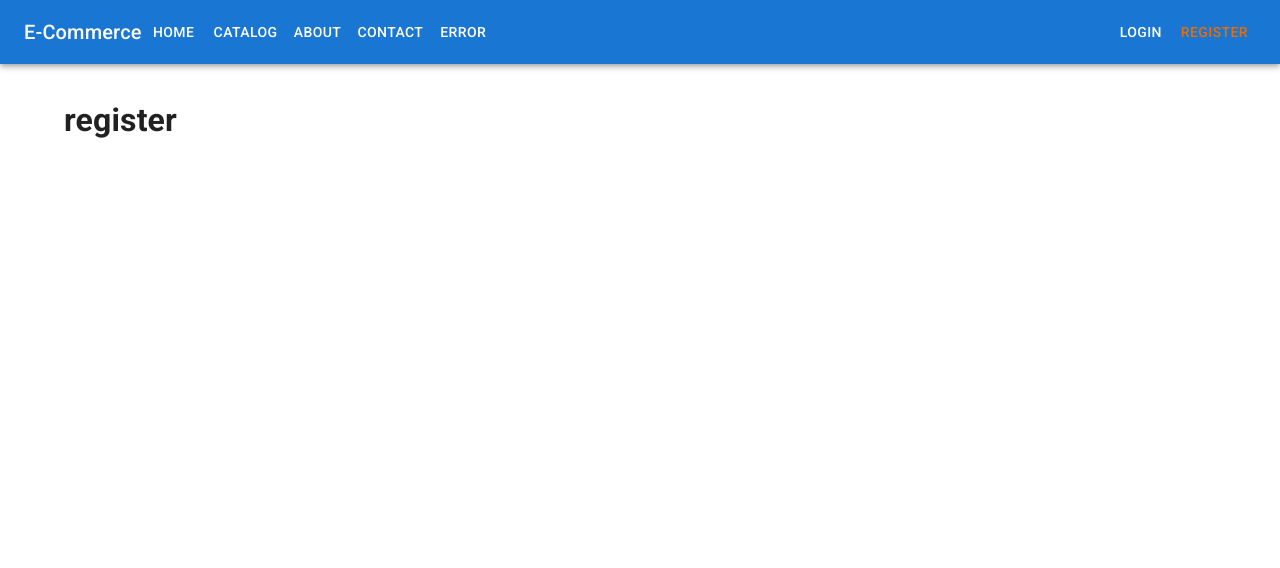
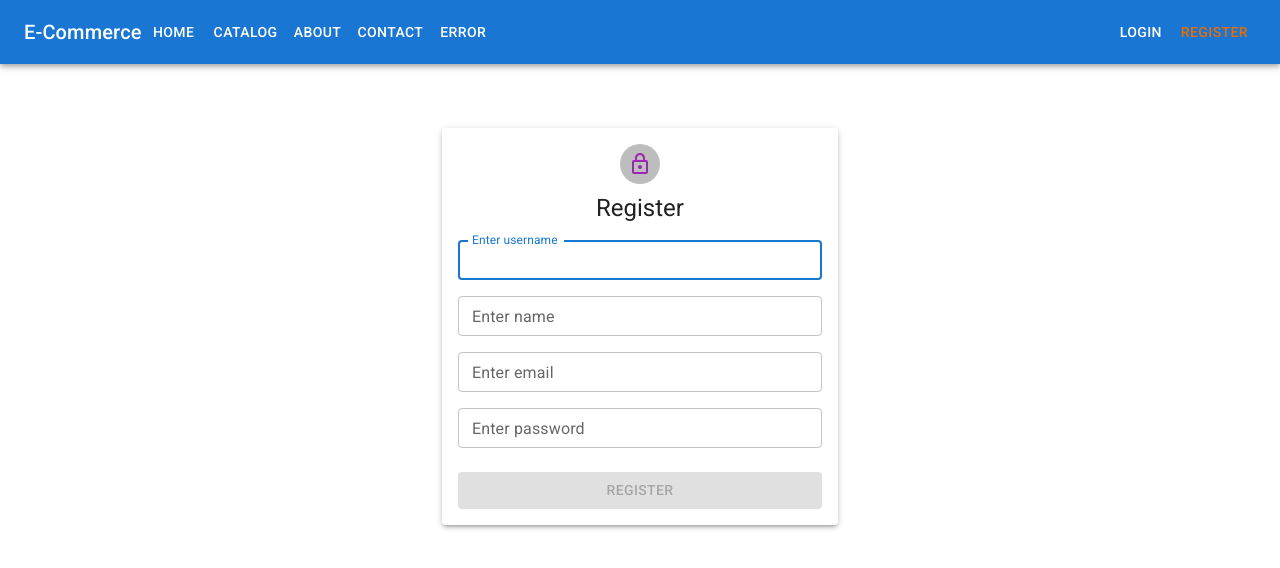
Before and after one commit to maliayik/e-commerce-react, a React (Vite) app in the folder Client/: page /register in a window 1280 px wide. Shown: the top 568 px of the page. Built offline with nearby package versions, Linux system fonts and the light colour scheme; no server answers; some icons are missing.

Commit message:
Creating User

```diff
--- a/Client/src/components/App.tsx
+++ b/Client/src/components/App.tsx
@@ -1,12 +1,12 @@
-import {CircularProgress, Container, CssBaseline} from "@mui/material";
-import {Outlet} from "react-router";
-import {ToastContainer} from "react-toastify";
-import {useEffect, useState} from "react";
-import {useAppDispatch} from "../store/store.ts";
-import {getCart} from "../pages/cart/cartSlice.ts";
-import Header from "./Header.tsx";
-import {getUser} from "../pages/account/AccountSlice.ts";
-
+import { useEffect, useState } from "react";
+import { CircularProgress, Container, CssBaseline } from "@mui/material";
+import { Outlet } from "react-router";
+import { ToastContainer } from "react-toastify";
+import 'react-toastify/dist/ReactToastify.css';
+import { useAppDispatch } from "../store/store";
+import { getCart } from "../pages/cart/cartSlice";
+import Header from "./Header";
+import { getUser } from "../pages/account/AccountSlice";
 
 function App() {
 
@@ -19,21 +19,22 @@ function App() {
     }
 
     useEffect(() => {
+
         initApp().then(() => setLoading(false));
+
     }, []);
 
-    if (loading) return <CircularProgress/>;
+    if(loading) return <CircularProgress />;
 
     return (
-        < >
-            <ToastContainer position={"bottom-right"} hideProgressBar theme={"colored"}/>
-            <CssBaseline></CssBaseline>
-            <Header></Header>
+        <>
+            <ToastContainer position="bottom-right" hideProgressBar theme="colored" />
+            <CssBaseline />
+            <Header />
             <Container>
-                <Outlet></Outlet>
+                <Outlet />
             </Container>
         </>
-
     )
 }
 
--- a/Client/src/pages/account/RegisterPage.tsx
+++ b/Client/src/pages/account/RegisterPage.tsx
@@ -1,5 +1,113 @@
+import {Avatar, Box, Container, Paper, TextField, Typography} from "@mui/material";
+import {LockOutlined} from "@mui/icons-material";
+import {FieldValues, useForm} from "react-hook-form";
+import {LoadingButton} from "@mui/lab";
+import {useNavigate} from "react-router";
+import {toast} from "react-toastify";
+import requests from "../../api/requests.ts";
+
 export default function RegisterPage() {
+
+    const navigate = useNavigate();
+
+    const {register, handleSubmit, setError, formState: {errors, isSubmitting, isValid}} = useForm({
+        defaultValues: {
+            username: "",
+            password: "",
+            name: "",
+            email: ""
+        },
+        mode: "onTouched"
+    });
+
+    async function submitForm(data: FieldValues) {
+        requests.Account.register(data)
+            .then(() => {
+                toast.success("user created.");
+                navigate("/login")
+            }).catch(result => {
+            const {data: errors} = result;
+
+            errors.forEach((error: any) => {
+                if (error.code == "DuplicateUserName") {
+                    setError("username", {message: error.description});
+                } else if (error.code == "DuplicateEmail") {
+                    setError("email", {message: error.description});
+                }
+            });
+        });
+    }
+
+
     return (
-    <h1>register</h1>
+        <Container maxWidth={"xs"}>
+            <Paper sx={{marginTop: 8, padding: 2}} elevation={3}>
+                <Avatar sx={{mx: "auto", color: "secondary.main", textAlign: "center", mb: 1}}>
+                    <LockOutlined/>
+                </Avatar>
+                <Typography component={"h1"} variant={"h5"} sx={{textAlign: "center"}}>Register</Typography>
+                <Box component="form" onSubmit={handleSubmit(submitForm)} noValidate sx={{mt: 2}}>
+                    <TextField
+                        {...register("username", {required: "username is required"})}
+                        label={"Enter username"}
+                        fullWidth autoFocus
+                        sx={{mb: 2}}
+                        size={"small"}
+                        error={!!errors.username}
+                        helperText={errors.username?.message}> </TextField>
+
+                    <TextField
+                        {...register("name", {required: "name is required"})}
+                        label={"Enter name"}
+                        fullWidth
+                        sx={{mb: 2}}
+                        size={"small"}
+                        error={!!errors.name}
+                        helperText={errors.name?.message}> </TextField>
+
+                    <TextField
+                        {...register("email", {
+                            required: "email is required",
+                            pattern: {
+                                value: /^[\w-\.]+@([\w-]+\.)+[\w-]{2,4}$/,
+                                message: "email is not valid"
+
+                            }
+                        })}
+                        label={"Enter email"}
+                        fullWidth
+                        sx={{mb: 2}}
+                        size={"small"}
+                        error={!!errors.email}
+                        helperText={errors.email?.message}> </TextField>
+
+                    <TextField
+
+                        {...register("password", {
+                            required: "password is required", minLength: {
+                                value: 6,
+                                message: "Min length is 6 characters"
+                            }
+                        })}
+                        label={"Enter password"}
+                        type={"password"}
+                        fullWidth
+                        sx={{mb: 2}}
+                        size={"small"}
+                        error={!!errors.password}
+                        helperText={errors.password?.message}> </TextField>
+
+
+                    <LoadingButton
+                        loading={isSubmitting}
+                        disabled={!isValid}
+                        type={"submit"}
+                        variant={"contained"}
+                        fullWidth
+                        sx={{mt: 1}}>Register</LoadingButton>
+
+                </Box>
+            </Paper>
+        </Container>
     )
 }
```
Also changed, not shown: 1 other file (tests, documents, lock files or other folders).
